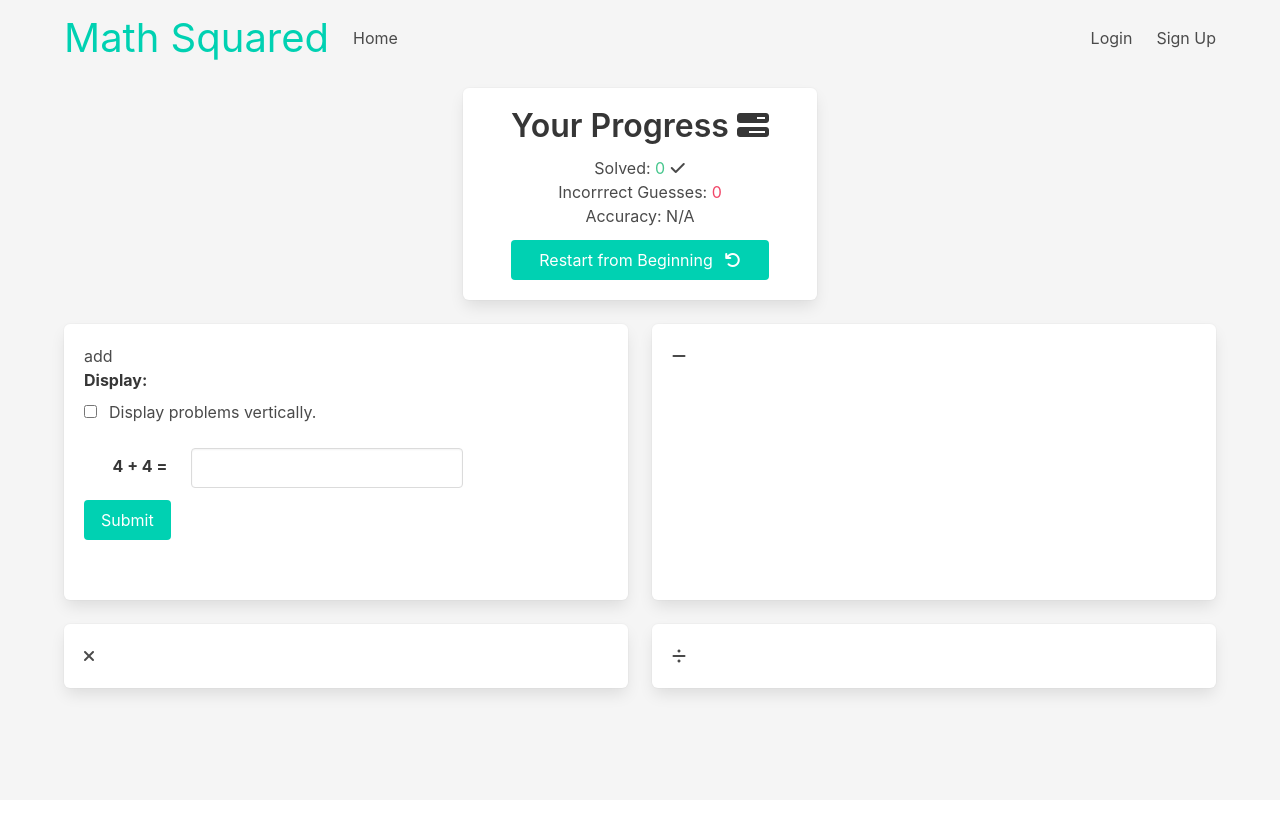
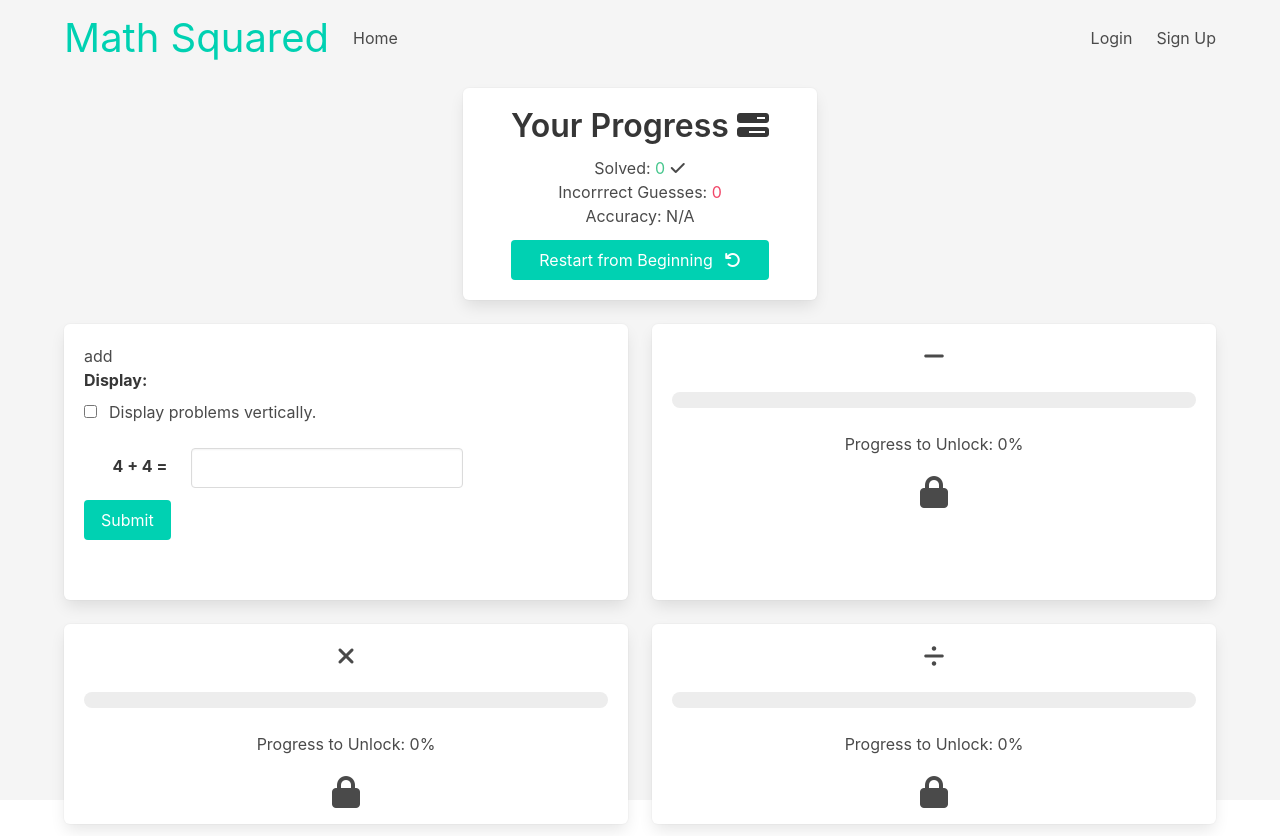
Before and after one commit to quentinikeno/Springboard-SEC-Capstone-2, a React (Create React App) app in the folder frontend/: page /game in a window 1280 px wide. Before the commit the page ends 800 px from the top, so only its background shows below. Built offline with nearby package versions, Linux system fonts and the light colour scheme; no server answers.

Commit message:
Display progress to unlock in Placholder boxes.

```diff
--- a/frontend/src/math-squared/PlaceholderBox.js
+++ b/frontend/src/math-squared/PlaceholderBox.js
@@ -1,7 +1,16 @@
-const PlaceholderBox = ({iconClass}) => {
-  return (
-    <div className="column"><div className="box"><i class={`fa-solid ${iconClass}`}></i></div></div>
-  )
-}
+const PlaceholderBox = ({ iconClass, progress }) => {
+	return (
+		<div className="column has-text-centered">
+			<div className="box">
+				<i className={`fa-solid ${iconClass} fa-xl`}></i>
+				<progress className="progress my-5" value={progress} max="100">
+					{progress}
+				</progress>
+				<p className="my-5">Progress to Unlock: {progress}%</p>
+				<i className="fa-solid fa-lock fa-2xl"></i>
+			</div>
+		</div>
+	);
+};
 
-export default PlaceholderBox
+export default PlaceholderBox;
--- a/frontend/src/math-squared/ProblemBoxes.js
+++ b/frontend/src/math-squared/ProblemBoxes.js
@@ -4,15 +4,44 @@ import { useSelector } from "react-redux";
 
 const ProblemBoxes = () => {
 	const { level } = useSelector((state) => state.mathSquared);
+	const { add: addLevel, sub: subLevel, mul: mulLevel } = level;
+	const numToBeat = 5;
 	return (
 		<>
 			<div className="columns">
-				<ProblemBox operation={"add"} iconClass={"fa-plus"}/>
-				{level["add"] > 5 ? <ProblemBox operation={"sub"} iconClass={"fa-minus"}/> : <PlacholderBox iconClass={"fa-minus"} />}
+				<ProblemBox operation={"add"} iconClass={"fa-plus"} />
+				{addLevel > numToBeat ? (
+					<ProblemBox operation={"sub"} iconClass={"fa-minus"} />
+				) : (
+					<PlacholderBox
+						iconClass={"fa-minus"}
+						progress={Math.round(
+							(100 * (addLevel - 1)) / numToBeat
+						)}
+					/>
+				)}
 			</div>
 			<div className="columns">
-				{level["sub"] > 5 ? <ProblemBox operation={"mul"} iconClass={"fa-xmark"} /> : <PlacholderBox iconClass={"fa-xmark"} />}
-				{level["mul"] > 5 ? <ProblemBox operation={"div"} iconClass={"fa-divide"}/> : <PlacholderBox iconClass={"fa-divide"} />}
+				{subLevel > numToBeat ? (
+					<ProblemBox operation={"mul"} iconClass={"fa-xmark"} />
+				) : (
+					<PlacholderBox
+						iconClass={"fa-xmark"}
+						progress={Math.round(
+							(100 * (subLevel - 1)) / numToBeat
+						)}
+					/>
+				)}
+				{mulLevel > numToBeat ? (
+					<ProblemBox operation={"div"} iconClass={"fa-divide"} />
+				) : (
+					<PlacholderBox
+						iconClass={"fa-divide"}
+						progress={Math.round(
+							(100 * (mulLevel - 1)) / numToBeat
+						)}
+					/>
+				)}
 			</div>
 		</>
 	);
```
